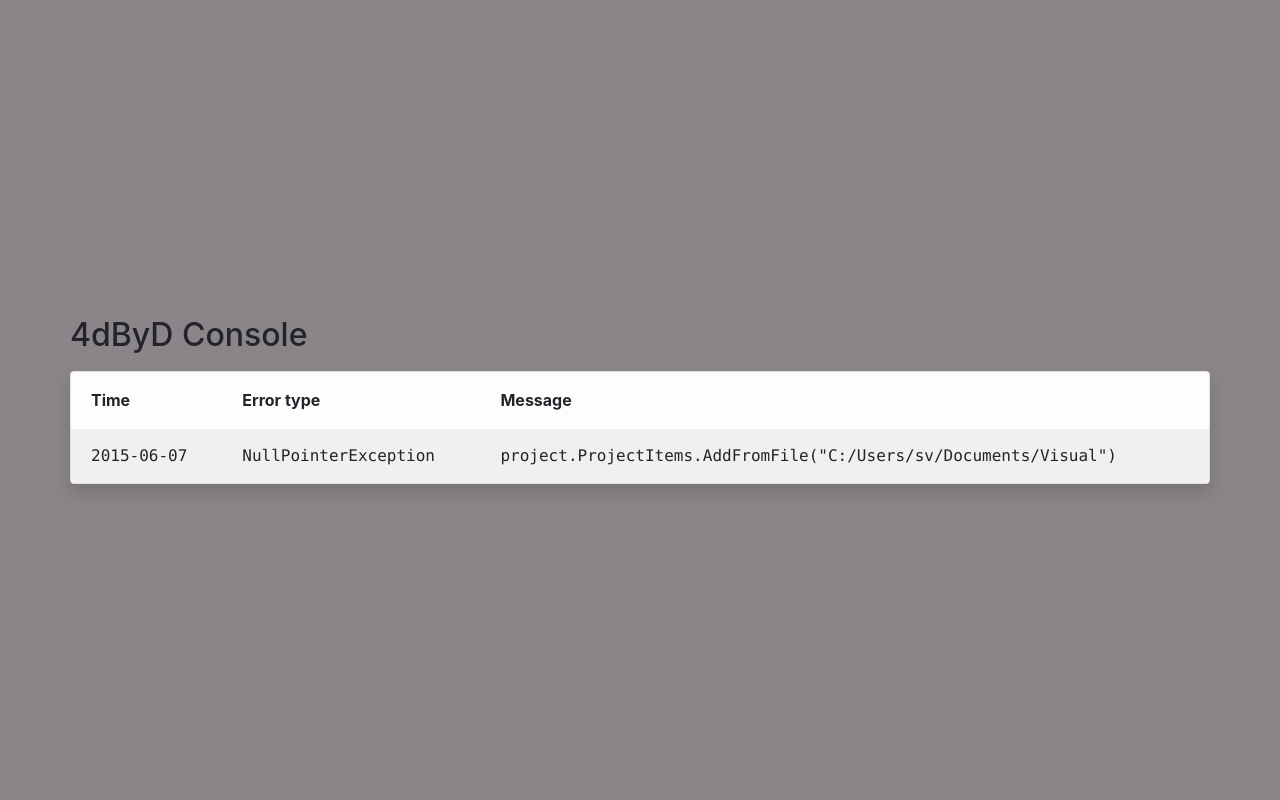
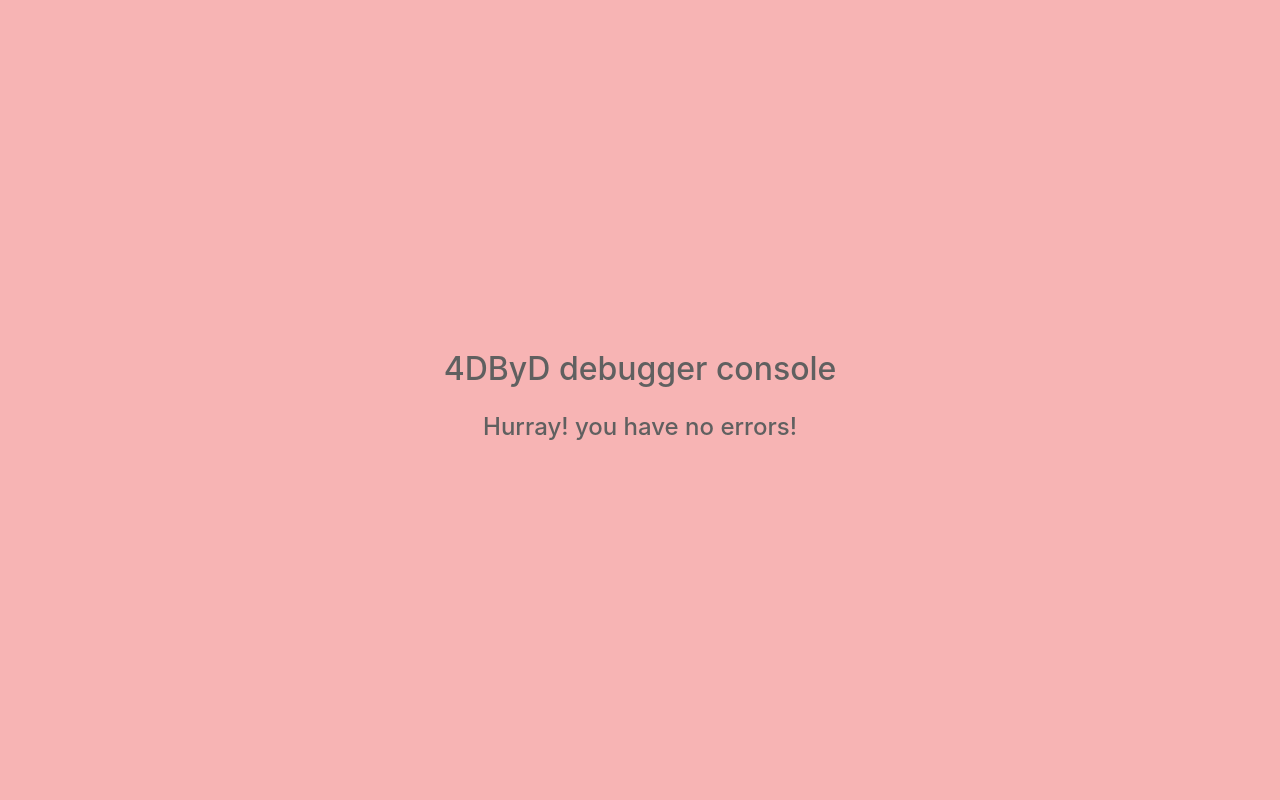
Before and after one commit to s7chak/4DByD, a Flask app: page / in a window 1280 px wide. Run offline with Flask 2, Linux system fonts and the light colour scheme; some libraries are stand-ins or nearby versions.

Commit message:
solve merge conflicts update css

```diff
--- a/app.py
+++ b/app.py
@@ -4,7 +4,7 @@ from flask import Flask, render_template, jsonify, session, request, \
 	copy_current_request_context
 from flask_socketio import SocketIO, emit, join_room, leave_room, \
 	close_room, rooms, disconnect
-
+from forms import ErrorSearchForm
 import time, re, json, csv, requests, os
 import subprocess
 from datetime import datetime, date
@@ -26,13 +26,13 @@ api_key = "02e4e46503b043e2bf441dc3108e22b4"
 
 
 def flatten(arr):
-        print(arr)
-        if isinstance(arr, list):
-            if len(arr) == 0:
-                return None
-            elif len(arr) == 1:
-                return arr[0]
-        return arr
+    print(arr)
+    if isinstance(arr, list):
+        if len(arr) == 0:
+            return None
+        elif len(arr) == 1:
+            return arr[0]
+    return arr
 
 
 def background_thread(filename):
@@ -51,18 +51,24 @@ def background_thread(filename):
         elif 'Got exception' in line:
             print("-------------Found Error!")
             lines += line
-        while 'Error:' not in line:
+
+            while 'Error:' not in line:
+                line = thefile.readline()
+                lines += line
             line = thefile.readline()
-            lines += line
-        line = thefile.readline()
-        print(lines)
-        print(log_list)
+            print(lines)
 
-        with open('data2.csv', 'w') as output_file:
-            dict_writer = csv.DictWriter(output_file, fieldnames=["ID", "Time", "ErrorType", "ErrorMessage", "File-Line", "ProjectName"])
-            dict_writer.writeheader()
-            dict_writer.writerows(log_list)
-        socketio.emit('err', errorLog(lines), namespace='/test')
+            socketio.emit('err', errorLog(lines), namespace='/test')
+
+            print(log_list)
+
+            with open('data2.csv', 'w') as output_file:
+                dict_writer = csv.DictWriter(output_file,
+                                             fieldnames=["ID", "Time", "ErrorType", "ErrorMessage", "File-Line",
+                                                         "ProjectName"])
+                dict_writer.writeheader()
+                dict_writer.writerows(log_list)
+
 # Generate Json String (The return is Json String, therefore index will be weird)
 
 def errorLog(i):
@@ -92,7 +98,7 @@ def errorLog(i):
         ErrorDest = {"File": flatten(File[j]), "Line": flatten(Line[j])}
         # Match sequence with Tuple
         Dict[j] = ErrorDest
-        x = x + 1
+    x = x + 1
     today = datetime.now().strftime("%Y-%m-%d")
     date = datetime.strptime(Time, "%Y-%m-%d %H:%M:%S")
     datestring = date.strftime("%Y-%m-%d")
@@ -103,11 +109,11 @@ def errorLog(i):
         errorcount += 1
     else:
         errorcount = 0
-        ProjectName = datestring + "_" + str(errorcount)
-        ErrorLog = {"ID": errorcount, "Time": Time, "ErrorType": ErrorType, "ErrorMessage": ErrorMsg, "File-Line": Dict,
-        "ProjectName": ProjectName}
+    ProjectName = datestring + "_" + str(errorcount)
+    ErrorLog = {"ID": errorcount, "Time": Time, "ErrorType": ErrorType, "ErrorMessage": ErrorMsg, "File-Line": Dict,
+                "ProjectName": ProjectName}
     log_list.append(ErrorLog)
-    createFolder()
+
     return json.dumps(ErrorLog)
 
 @app.route('/')
@@ -124,14 +130,16 @@ def setfilename():
 
 @socketio.on('openfile', namespace='/test')
 def openfilesocket(message):
-	print("------OPEN FILE------")
-	jsonobject = message
-	fileLine = jsonobject['File-Line']
-	for key, value in fileLine.items():
-		File = value['File']
-		Line = value['Line']
-		if '<ipython' not in File:
-			openfile(File, Line)
+    print("------OPEN FILE------")
+    jsonobject = message
+    fileLine = jsonobject['File-Line']
+    print("------OPEN FILE------")
+    for key, value in fileLine.items():
+        print("------OPEN FILE------")
+        File = value['File']
+        Line = value['Line']
+        if '<ipython' not in File:
+            openfile(File, Line)
 
 
 def openfile(File, Line=""):
@@ -140,13 +148,11 @@ def openfile(File, Line=""):
 
 
 @app.route("/search", methods=['GET', 'POST'])
-def zipsearch():
-	form = ErrorSearchForm()
-	if form.validate_on_submit():
-		func = MainFunctions()
-		vsworkspace = func.get_vsfile_on_search(form.filename.data)
-
-	return render_template("search.html", title="Search Error", form=form)
+def errorsearch():
+    form = ErrorSearchForm()
+    if form.validate_on_submit():
+        print(searchFile(form.filename.data, form.date.data))
+    return render_template("search.html", title="Search Error", form=form)
 
 
 @socketio.on('connect', namespace='/test')
@@ -192,14 +198,17 @@ def createFolder():
     print("resp:")
     response = session.post(str(baseUrl + '/dms/objects'), files=multipart_form_data, headers=headerDict)
     print(response.json())
-    return (response.content)
+    addFile(folderName)
+    # return (response.content)
 
 
 # @app.route("/<folder>/add", methods=['GET', 'POST'])
 def addFile(folder):
 
     queryJson = {"query": { "statement": "SELECT * FROM enaio:object WHERE CONTAINS ('{}')".format(folder), "skipCount": 0, "maxItems": 50}}
-    metaDataJson = { "objects": [{"properties": {"enaio:objectTypeId" : {"value" : "documentType1"}, "name": {"value": "error66"}, "enaio:parentId": {"value": "8b3b452c-07d2-489a-8b79-91d46f802bac"} }, "contentStreams": [{"cid": "cid_63apple"}] }] }
+
+    metaDataJson = { "objects": [{"properties": {"enaio:objectTypeId" : {"value" : "documentType1"}, "name": {"value": filename}, "enaio:parentId": {"value": "8b3b452c-07d2-489a-8b79-91d46f802bac"} }, "contentStreams": [{"cid": "cid_63apple"}] }] }
+
 
     jsonPath = "json/metadatachild.json"
     contentPath = "content/error8.txt" ## this is the error file you are trying to upload
@@ -238,6 +247,10 @@ def searchFile():
     fileName = request.args.get('name')
     date = request.args.get('date')
 
+
+    fileName = request.args.get('name')
+    date = request.args.get('date')
+
     queryJson = {"query": { "statement": "SELECT * FROM enaio:object WHERE CONTAINS ('{}') AND enaio:creationDate = '{}'".format(fileName,date), "skipCount": 0, "maxItems": 50}}
     print(queryJson)
 
@@ -259,8 +272,6 @@ def searchFile():
     print("resp")
     response = session.post(str(baseUrl + '/dms/objects/search'), json=queryJson, headers=headerDict)
     print(response.json())
-
-
     return (response.content)
 
 if __name__ == '__main__':
--- a/requirements.txt
+++ b/requirements.txt
@@ -1,4 +1,5 @@
 Flask==1.0.2
+Flask_wtf
 Flask-Login==0.4.1
 Flask-Session==0.3.1
 Flask_SocketIO
--- a/static/css/index.css
+++ b/static/css/index.css
@@ -1,5 +1,9 @@
 body {
-    background-color: #8b8589;
+    background-color: #e91e1e54;
+}
+
+.gray {
+    color: #606060;
 }
 
 html,
@@ -60,3 +64,7 @@ th {
     flex: 0 1 auto;
     overflow-y: scroll;
 }
+
+.center {
+    text-align: center;
+}
--- a/static/js/index.js
+++ b/static/js/index.js
@@ -2,20 +2,13 @@ const namespace = '/test'
 const socket = io(namespace)
 
 const fakeError = { Time: 'Time', ErrorType: 'Error type', ErrorMessage: 'Message' }
-const errors = [
-    {
-        Time: '2015-06-07',
-        ErrorType: 'NullPointerException',
-        ErrorMessage: 'project.ProjectItems.AddFromFile("C:/Users/sv/Documents/Visual")'
-    }
-]
+const errors = []
 
 socket.on('connect', () => {
     socket.emit('my_event', { data: "I'm connected!" })
 })
 
-
-class Table extends React.Component {
+class TableContainer extends React.Component {
     constructor(props) {
         super(props)
         this.state = {
@@ -31,18 +24,43 @@ class Table extends React.Component {
     }
 
     render() {
+        if (errors.length > 0) {
+            return (
+                <div>
+                    <h2 class="center gray pb-3">4DByD debugger console</h2>
+                    <div class="card border shadow rounded" id="app">
+                        <Table errors={this.state.errors} />
+                    </div>
+                    <p class="center gray pt-3">Click on an error to open the relevant files</p>
+                </div>
+            )
+        } else {
+            return (
+                <div>
+                    <h2 class="center gray pb-3">4DByD debugger console</h2>
+                    <h4 class="center gray">Hurray! you have no errors!</h4>
+                </div>
+             )
+        }
+
+    }
+}
+
+class Table extends React.Component {
+    render() {
         return (
             <table className="table table-striped table-hover table-light mb-0">
                 <thead>
                     <Row header={true} error={fakeError}></Row>
                 </thead>
                 <tbody>
-                    {errors.map(error => (
+                    {this.props.errors.map(error => (
                         <Row header={false} error={error}></Row>
                     ))}
                 </tbody>
             </table>
         )
+
     }
 }
 
@@ -80,6 +98,6 @@ class Cell extends React.Component {
 }
 
 $(document).ready(function() {
-    let domContainer = document.querySelector('#app')
-    ReactDOM.render(<Table />, domContainer)
+    let domContainer = document.querySelector('#app-container')
+    ReactDOM.render(<TableContainer />, domContainer)
 })
--- a/templates/index.html
+++ b/templates/index.html
@@ -23,8 +23,6 @@
     </head>
     <body>
         <div class="container" id="app-container">
-            <h2 class="center pb-2">4dByD Console</h2>
-            <div class="card border shadow rounded" id="app"></div>
         </div>
     </body>
 </html>
```
Also changed, not shown: forms.py (+4 -65 lines).
